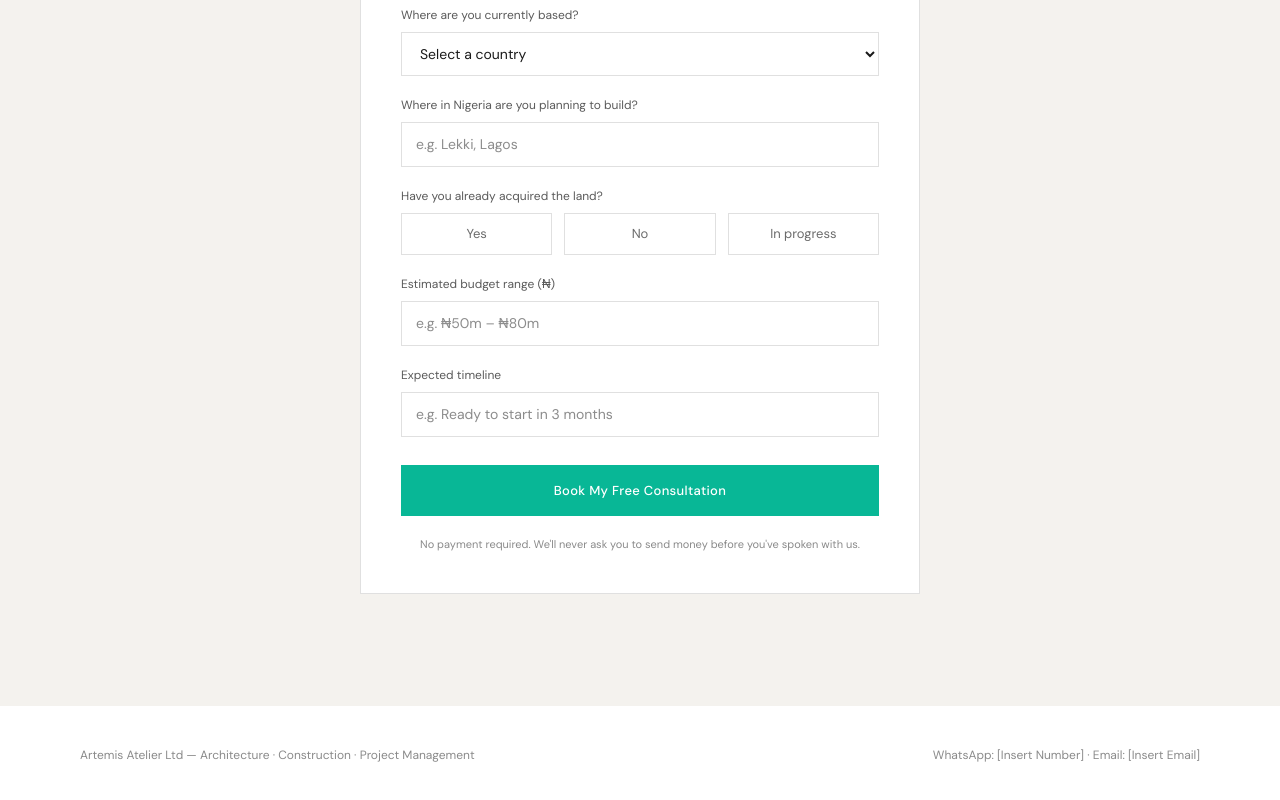
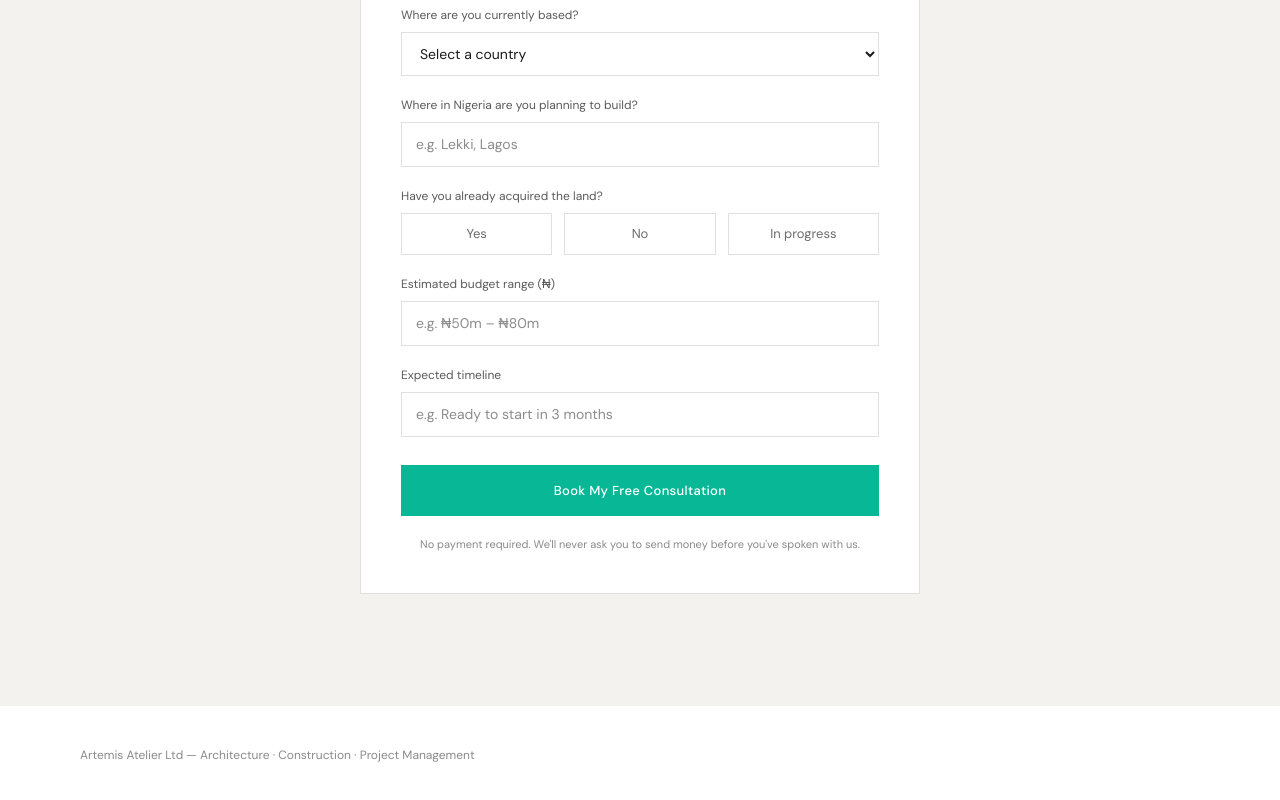
Before and after one commit to Rotinuel/artemis_makama, a Next.js app: page /diaspora-consultation in a window 1280 px wide. Shown: the part 2164-2964 px from the top of the page. Built offline with nearby package versions, Linux system fonts and the light colour scheme.

Commit message:
landing page

```diff
--- a/app/diaspora-consultation/page.jsx
+++ b/app/diaspora-consultation/page.jsx
@@ -296,7 +296,7 @@ export default function DiasporaConsultationPage() {
       {/* Minimal footer — contact only, still no nav */}
       <footer className="px-6 md:px-10 py-10 max-w-[1200px] mx-auto flex flex-col sm:flex-row items-center justify-between gap-4 text-[12px] text-[#8a8a8a]">
         <span>Artemis Atelier Ltd — Architecture · Construction · Project Management</span>
-        <span>WhatsApp: [Insert Number] · Email: [Insert Email]</span>
+        {/* <span>WhatsApp: [Insert Number] · Email: [Insert Email]</span> */}
       </footer>
 
       <style>{`
```
